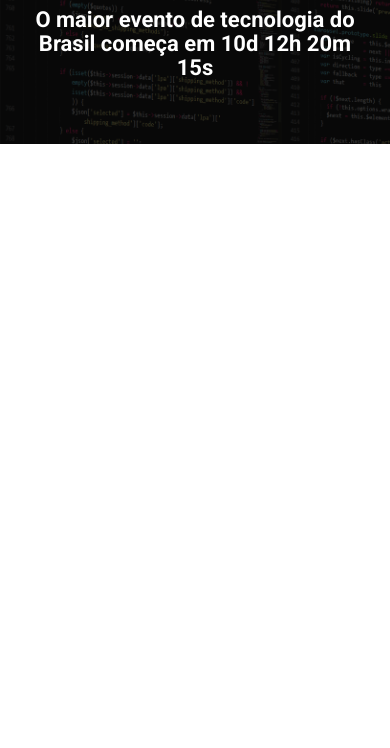
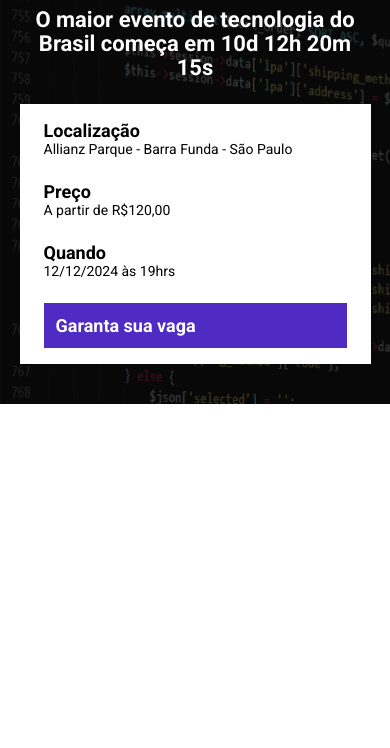
Before and after one commit to pedropoliszuk/ebac-tech-talks-parcel, a website built with Parcel: page src/index.html in a window 390 px wide. Shown: the part 96-844 px from the top of the page. Built offline with nearby package versions, Linux system fonts and the light colour scheme.

Commit message:
adicionando infos bar, button e responsividade

```diff
--- a/src/index.html
+++ b/src/index.html
@@ -15,6 +15,25 @@
         <div class="container">
             <img class="hero__logo" src="./images/ebac_logo.svg" alt="EBAC">
             <p class="hero__text">O maior evento de tecnologia do Brasil começa em 10d 12h 20m 15s</p>
+            <div class="infos-bar">
+                <ul class="infos-bar__infos">
+                    <li class="infos-bar__infos__item">
+                        <b>Localização</b>
+                        Allianz Parque - Barra Funda - São Paulo
+                    </li>
+                    <li class="infos-bar__infos__item">
+                        <b>Preço</b>
+                        A partir de R$120,00
+                    </li>
+                    <li class="infos-bar__infos__item">
+                        <b>Quando</b>
+                        12/12/2024 às 19hrs
+                    </li>
+                </ul>
+                <a href="#" class="button button--primary">
+                    Garanta sua vaga
+                </a>
+            </div>
         </div>
     </header>
     <script src="scripts/main.js"></script>
--- /dev/null
+++ b/src/styles/components/_buttons.scss
@@ -0,0 +1,23 @@
+.button {
+    padding: 12px;
+    font-size: 18px;
+    font-weight: bold;
+    text-decoration: none;
+    text-align: center;
+    white-space: nowrap;
+
+    &--primary {
+        color: #fff;
+        background-color: #4f2ac3;
+    }
+
+    @media (max-width: 640px) {
+        display: block;
+        width: 100%;
+    }
+
+    @media (max-width: 1024px) {
+        display: flex;
+        align-items: center;
+    }
+}
--- /dev/null
+++ b/src/styles/components/_infos_bar.scss
@@ -0,0 +1,40 @@
+.infos-bar {
+    padding: 16px 24px;
+    background-color: #fff;
+    display: flex;
+    justify-content: space-between;
+
+    &__infos {
+        display: flex;
+        gap: 40px;
+
+        &__item {
+            font-size: 14px;
+            color: #000;
+
+            b {
+                color: #000;
+                font-size: 18px;
+                display: block;
+            }
+        }
+    }
+
+    @media (max-width: 640px) {
+        display: block;
+
+        &__infos {
+            display: block;
+
+            &__item {
+                margin-bottom: 24px;
+            }
+        }
+    }
+
+    @media (max-width: 1024px) {
+        &__infos {
+            gap: 16px;
+        }
+    }
+}
--- a/src/styles/main.scss
+++ b/src/styles/main.scss
@@ -1,4 +1,6 @@
 @use 'hero';
+@use 'components/infos_bar';
+@use 'components/buttons';
 
 * {
     margin: 0;
@@ -6,6 +8,7 @@
     box-sizing: border-box;
     font-family: Roboto, sans-serif;
     color: #fff;
+    list-style: none;
 }
 
 .container {
```
